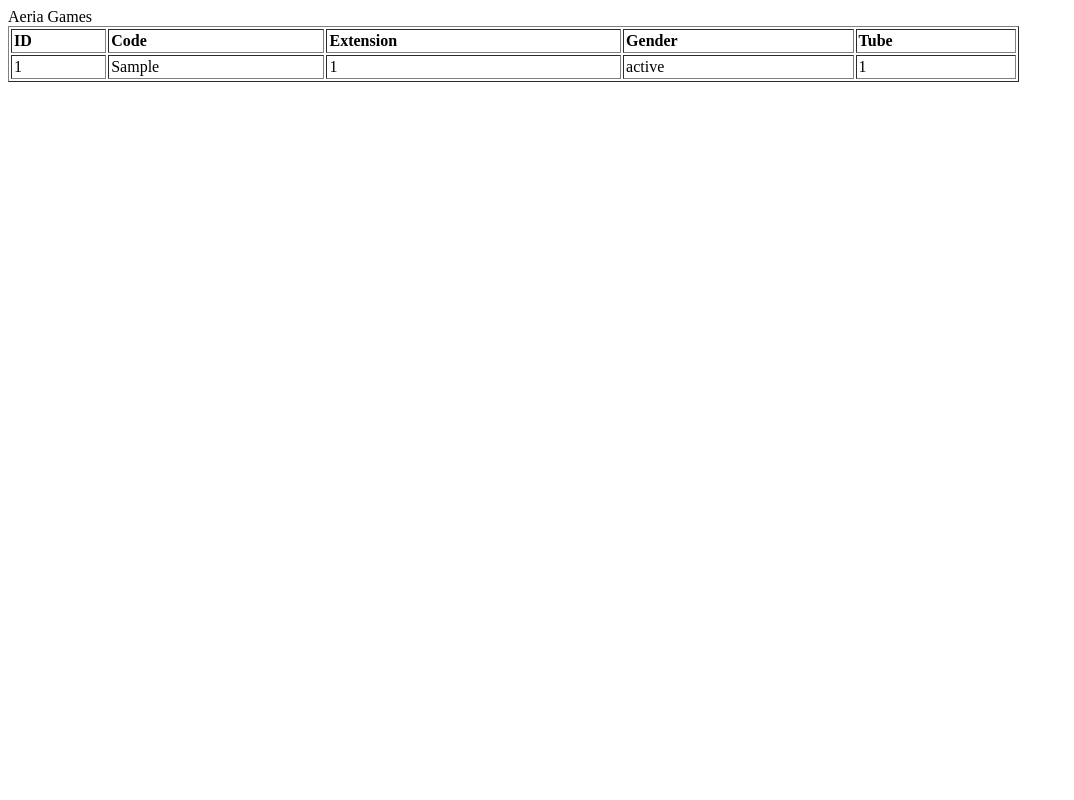
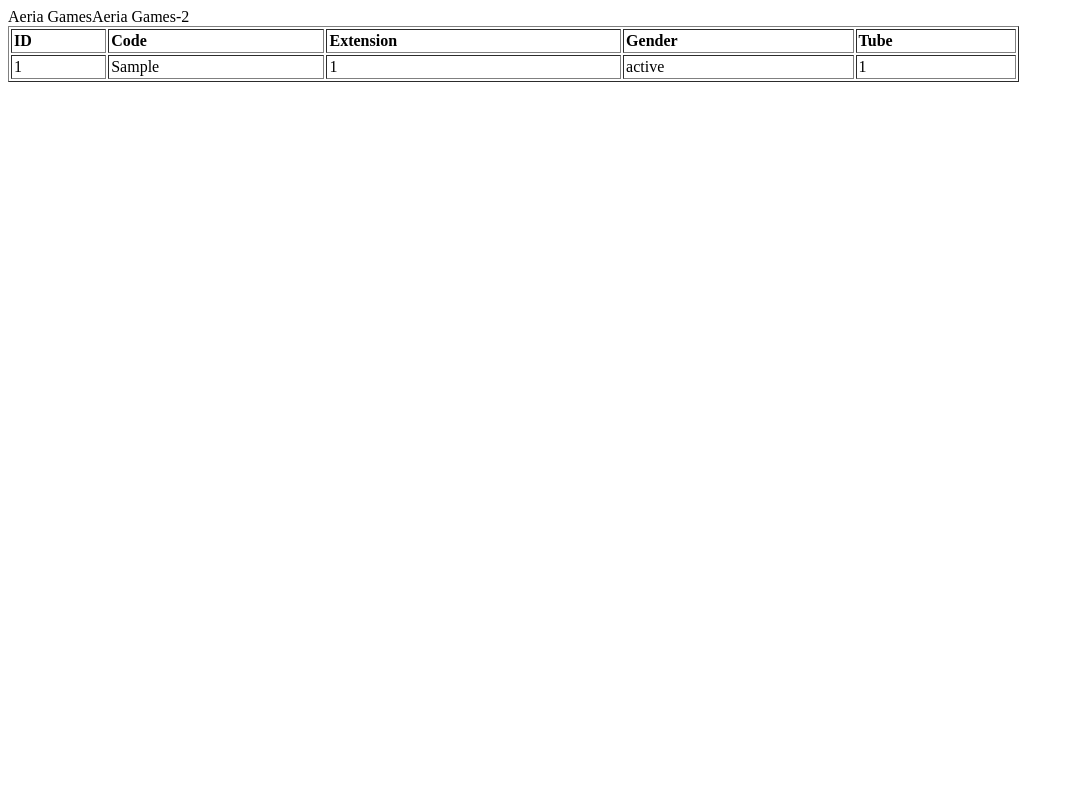
Before and after one commit to cptphpo6/test-for-aeria, a PHP site: page /imm-web/app/www/index.php in a window 1280 px wide. Shown: the whole page, without its empty margins (0-1074 px from the left). Run offline with PHP 8.4, Linux system fonts and the light colour scheme; tables that the repository leaves empty or names only in its code hold one stand-in row (values such as "Sample post").

Commit message:
for deployment 1

```diff
--- a/imm-web/app/www/index.php
+++ b/imm-web/app/www/index.php
@@ -1,5 +1,6 @@
 <?php
 echo "Aeria Games";
+echo "Aeria Games-2";
 $destLink = mysql_connect('immdevdb.ciguidpxtyhi.eu-west-1.rds.amazonaws.com', 'AeriaDBUser', 'B3r1!n(0g4me$');
 if (!$destLink) {
 	die('Not connected : ' . mysql_error());
```
